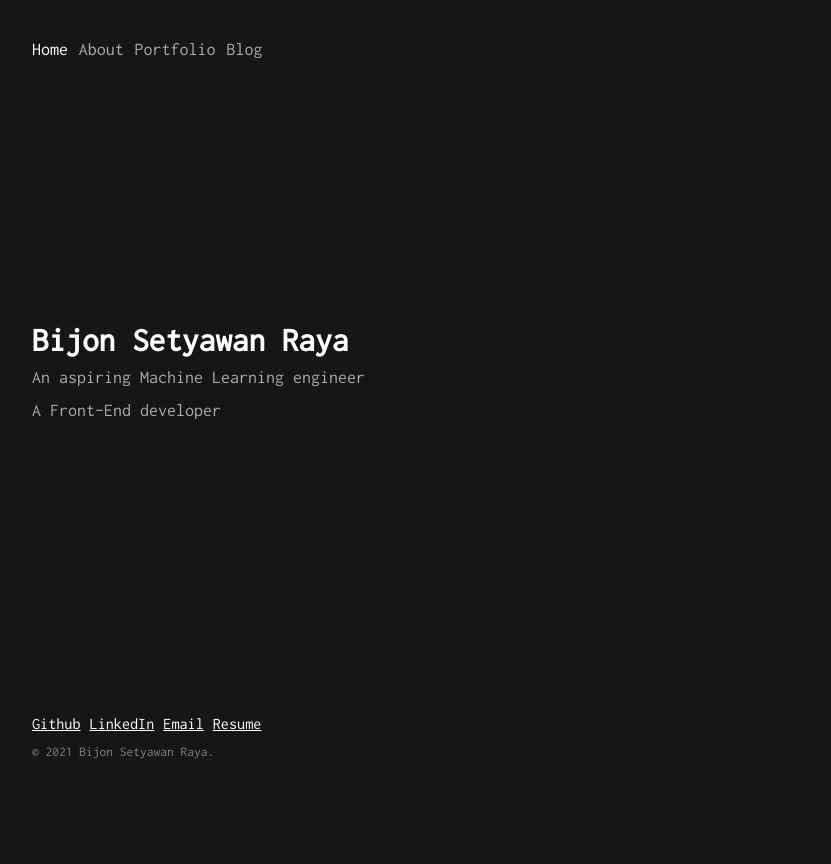
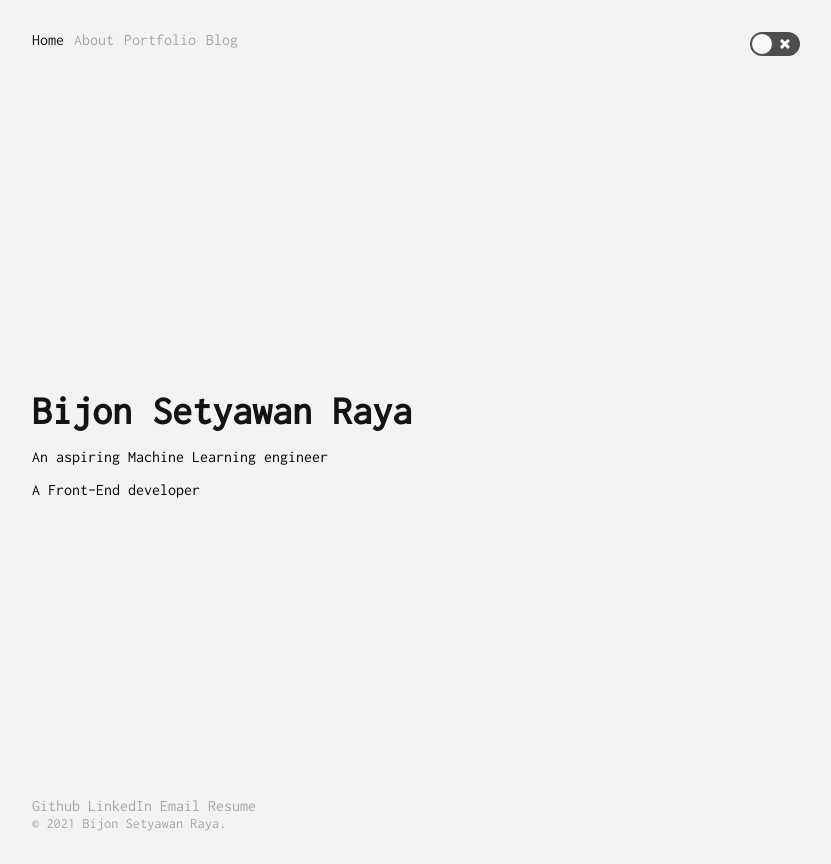
Before and after one commit to bsraya/bsraya.com, a Gatsby site: page / in a window 1280 px wide. Shown: the whole page, without its empty margins (224-1055 px from the left). Before the commit the page ends 800 px from the top, so only its background shows below. Built offline with nearby package versions, Linux system fonts and the light colour scheme; Gatsby itself is replaced by a stand-in of ours; some packages are replaced by stand-ins of ours.

Commit message:
dark mode added

```diff
--- a/gatsby-config.js
+++ b/gatsby-config.js
@@ -65,6 +65,7 @@ module.exports = {
     `gatsby-transformer-sharp`,
     `gatsby-plugin-sharp`,
     `gatsby-remark-images`,
+    `gatsby-plugin-dark-mode`,
     {
       resolve: `gatsby-remark-images`,
       options: {
--- a/package.json
+++ b/package.json
@@ -10,7 +10,7 @@
   "license": "MIT",
   "scripts": {
     "build": "cross-env GATSBY_EXPERIMENTAL_PAGE_BUILD_ON_DATA_CHANGES=true gatsby build --log-pages",
-    "develop": "gatsby develop",
+    "dev": "gatsby develop",
     "start": "npm run develop",
     "serve": "gatsby serve",
     "clean": "gatsby clean"
@@ -20,6 +20,7 @@
     "@mdx-js/react": "^1.6.22",
     "cross-env": "^7.0.3",
     "gatsby": "^3.3.0",
+    "gatsby-plugin-dark-mode": "^1.1.2",
     "gatsby-plugin-feed": "^3.3.0",
     "gatsby-plugin-google-analytics": "^3.3.0",
     "gatsby-plugin-manifest": "^3.3.0",
@@ -48,6 +49,7 @@
     "react": "^17.0.2",
     "react-dom": "^17.0.2",
     "react-helmet": "^6.1.0",
+    "react-toggle": "^4.1.2",
     "react-typography": "^0.16.19",
     "remark-html-katex": "^3.0.0",
     "remark-math": "^3.0.0",
--- /dev/null
+++ b/src/components/ThemeToggler.js
@@ -0,0 +1,22 @@
+import React from 'react'
+import { ThemeToggler } from 'gatsby-plugin-dark-mode'
+import Toggle from 'react-toggle'
+import "react-toggle/style.css"
+
+function Toggler() {
+  return (
+    <ThemeToggler>
+      {({ theme, toggleTheme }) => (
+        <label style={{ marginLeft: `auto`}} for='checkbox'>
+          <Toggle
+            onChange={e => toggleTheme(e.target.checked ? 'dark' : 'light')}
+            checked={theme === 'dark'}
+          />{' '}
+          <div className="slider round"></div>
+        </label>
+      )}
+    </ThemeToggler>
+  )
+}
+
+export default Toggler
--- a/src/components/footer.js
+++ b/src/components/footer.js
@@ -18,14 +18,14 @@ export default function Footer() {
         footer: {
             margin: `2em 0 0 0`,
             padding: `0`,
+            color: `var(--inactiveLink)`,
         },
         container: {
             margin: `2rem 0 0 0`,
         },
         small: {
             margin: `0`,
-            color: `grey`,
-            fontSize: `0.75rem`
+            fontSize: `0.9rem`
         }
     }
 
@@ -77,7 +77,8 @@ function Link({ url, name }) {
             href={url}
             target="_blank"
             rel="nofollow noopener noreferrer"
-            style={{ fontSize: `0.9rem` }}
+            style={{ fontSize: `1rem`, color: `var(--inactiveLink)`, textDecoration: `none`, }}
+            className="footerLink"
         >
             {name}
         </a>
--- a/src/components/header.js
+++ b/src/components/header.js
@@ -1,6 +1,6 @@
-import { Link } from "gatsby"
-import React from "react"
-import { rhythm } from '../utils/typography';
+import { Link } from 'gatsby'
+import React from 'react'
+import Toggler from './ThemeToggler'
 
 export default function Header({menuLinks}) {
     return (
@@ -16,13 +16,11 @@ function Menu({ links }) {
             display: `flex`,
             flex: `1`,
             margin: `0`,
-            padding: `0`
+            padding: `0`,
         },
         li: {
-            marginRight: rhythm(0.4),
             listStyleType: `none`,
-            marginBottom: `0`,
-            fontSize: `1rem`
+            margin: `0 10px 0 0`
         }
     }
 
@@ -38,6 +36,7 @@ function Menu({ links }) {
                         )
                     )
                 }
+                <Toggler />
             </ul>
         </nav>
     )
@@ -48,7 +47,7 @@ function Button({ url, name }) {
         <Link
             to = {url}
             itemProp = "url"
-            className="link"
+            className="headerLink"
             getProps = {
                 ({ isCurrent, isPartiallyCurrent }) => ({
                         style: {
@@ -56,9 +55,8 @@ function Button({ url, name }) {
                                 (
                                     name === 'Home' ? isCurrent : isPartiallyCurrent
                                 )
-                                ? `#ffffff` : `#aaaaaa`,
-                            textDecoration: `none`,
-                        },
+                                ? `var(--activeLink)` : `var(--inactiveLink)`,
+                        }
                     }
                 )
             }
--- a/src/components/seo.js
+++ b/src/components/seo.js
@@ -129,4 +129,4 @@ SEO.propTypes = {
     title: PropTypes.string.isRequired,
 };
 
-export default SEO;
+export default SEO
--- a/src/pages/index.js
+++ b/src/pages/index.js
@@ -2,21 +2,21 @@ import { graphql } from "gatsby"
 import React from "react"
 import Layout from "../components/layout"
 import Seo from "../components/seo"
-import { rhythm } from "../utils/typography"
+import * as styles from './index.module.css'
 
 export default function Home({data}){
   const author = data.site.siteMetadata.author
   return (
     <Layout>
       <Seo title="Home" type="website" slug="/" />
-      <article itemScope itemType="http://schema.org/Author">
-        <h1 style={{ marginBottom: rhythm(0.2) }} itemProp="author" name={author}>
+      <article itemScope itemType="http://schema.org/Author" style={{ textAlign: `left` }}>
+        <p className={styles.author} itemProp="author" name={author}>
           {author}
-        </h1>
-        <p style={{ marginBottom: rhythm(0.25) }} itemProp="description">
+        </p>
+        <p className={styles.description} itemProp="description" name>
           An aspiring Machine Learning engineer
         </p>
-        <p itemProp="description">
+        <p className={styles.description} itemProp="description">
           A Front-End developer
         </p>
       </article>
--- /dev/null
+++ b/src/pages/index.module.css
@@ -0,0 +1,17 @@
+.author {
+  font-size: 1.85rem;
+  font-weight: 800;
+  margin-bottom: 10px;
+  color: var(--headerColor);
+}
+
+.description {
+  font-size: 1rem;
+  margin-bottom: 10px;
+}
+
+@media (min-width: 1080px) {
+  .author {
+    font-size: 2.5rem;
+  }
+}
--- a/src/styles/global.css
+++ b/src/styles/global.css
@@ -14,15 +14,39 @@
 
 html {
   box-sizing: border-box;
-  background: #161616;
-  height: 100%;
 }
+
 body {
+  --backgroundColor: #f3f3f3;
+  --fontColor: black;
+  --headerColor: #131313;
+  --linkColor: #b24a29;
+  --codeColor: #7d3856;
+  --activeLink: #131313;
+  --inactiveLink: #a6a6a6;
+  --codeblockTitle: #e6d9bb;
+  --filter: opacity(1), contrast(1);
   margin: 0;
   height: 100%;
-  color: #aaaaaa;
+  background: var(--backgroundColor);
+  color: var(--fontColor);
   font-family: 'Inconsolata', sans-serif;
   text-rendering: optimizeLegibility;
+  filter: var(--filter);
+  transition: 0.3 ease-out;
+}
+
+body.dark {
+  --backgroundColor: #222;
+  --fontColor: #eee;
+  --headerColor: white;
+  --linkColor: #fbd8cd;
+  --codeColor: #ff72b0;
+
+  --activeLink: white;
+  --inactiveLink: #808080;
+  --codeblockTitle: #fff1d0;
+  --filter: opacity(0.8), contrast(1.2);
 }
 
 main {
@@ -37,27 +61,24 @@ main {
 }
 
 /* Menu links */
-.link {
-  transition-duration: 0.3s;
+.headerLink {
+  text-decoration: none;
+  transition: color 0.3s ease-out;
 }
 
-.link:hover {
-  color: #ffffff !important;
+.headerLink:hover {
+  color: var(--activeLink) !important;
+}
+
+/* footer links */
+.footerLink:hover {
+  color: var(--activeLink) !important;
 }
 
 /* HTML Body */
 a {
   text-decoration: underline;
-  color: white;
-}
-
-p {
-  font-size: 1rem;
-  line-height: 1.5rem;
-  max-width: 75ch;
-  word-wrap: break-word;
-  overflow-wrap: break-word;
-  hyphens: auto;
+  color: var(--linkColor);
 }
 
 h1,
@@ -66,10 +87,10 @@ h3,
 h4,
 h5,
 h6 {
+  color: var(--headerColor);
   word-wrap: break-word;
   overflow-wrap: break-word;
   hyphens: auto;
-  color: white;
 }
 
 h1 {
@@ -94,15 +115,6 @@ h5 {
 
 h6 {
   font-size: 1.35rem;
-}
-
-img {
-  cursor: pointer;
-  transition: all 0.1s cubic-bezier(0.25, 0.8, 0.25, 1);
-}
-
-img:hover {
-  transform: scale(1.01);
 }
 
 figcaption {
@@ -133,7 +145,7 @@ figcaption::before {
 }
 
 .gatsby-code-title {
-  background: #fff1d0;
+  background: var(--codeblockTitle);
   color: #121212;
   padding: 0.75rem 1rem 0.75rem 1rem;
   font-size: 0.85rem;
@@ -145,6 +157,7 @@ figcaption::before {
 .md-headers {
   margin-top: 2rem;
   margin-bottom: 0.25rem;
+  color: var(--headerColor) !important;
 }
 
 blockquote {
@@ -163,7 +176,7 @@ th,
 td {
   font-size: 1rem;
   padding: 0.5rem !important;
-  border: 2px solid #ffffff;
+  border: 2px solid var(--fontColor);
 }
 
 .gatsby-resp-image-figure {
@@ -173,9 +186,6 @@ td {
 }
 
 @media (max-width: 768px) {
-  .footerLinks {
-    font-size: 0.75rem;
-  }
   main {
     padding: 0.5rem;
   }
@@ -183,3 +193,29 @@ td {
     overflow-x: auto;
   }
 }
+
+@media (min-width: 1080px) {
+  h1 {
+    font-size: 2.2rem;
+  }
+
+  h2 {
+    font-size: 2.1rem;
+  }
+
+  h3 {
+    font-size: 2.0rem;
+  }
+
+  h4 {
+    font-size: 1.9rem;
+  }
+
+  h5 {
+    font-size: 1.8rem;
+  }
+
+  h6 {
+    font-size: 1.7rem;
+  }
+}
--- a/src/templates/template.js
+++ b/src/templates/template.js
@@ -23,7 +23,7 @@ export default function Template({ data }) {
           <h1 style={{ margin: `0` }}>
             {data.mdx.frontmatter.title}
           </h1>
-          <small>
+          <small style={{ color: `#808080` }}>
             {data.mdx.frontmatter.date}
           </small>
         </div>
```
Also changed, not shown: src/components/custom-mdx-element.js (+13 -4 lines), 1 other file.
